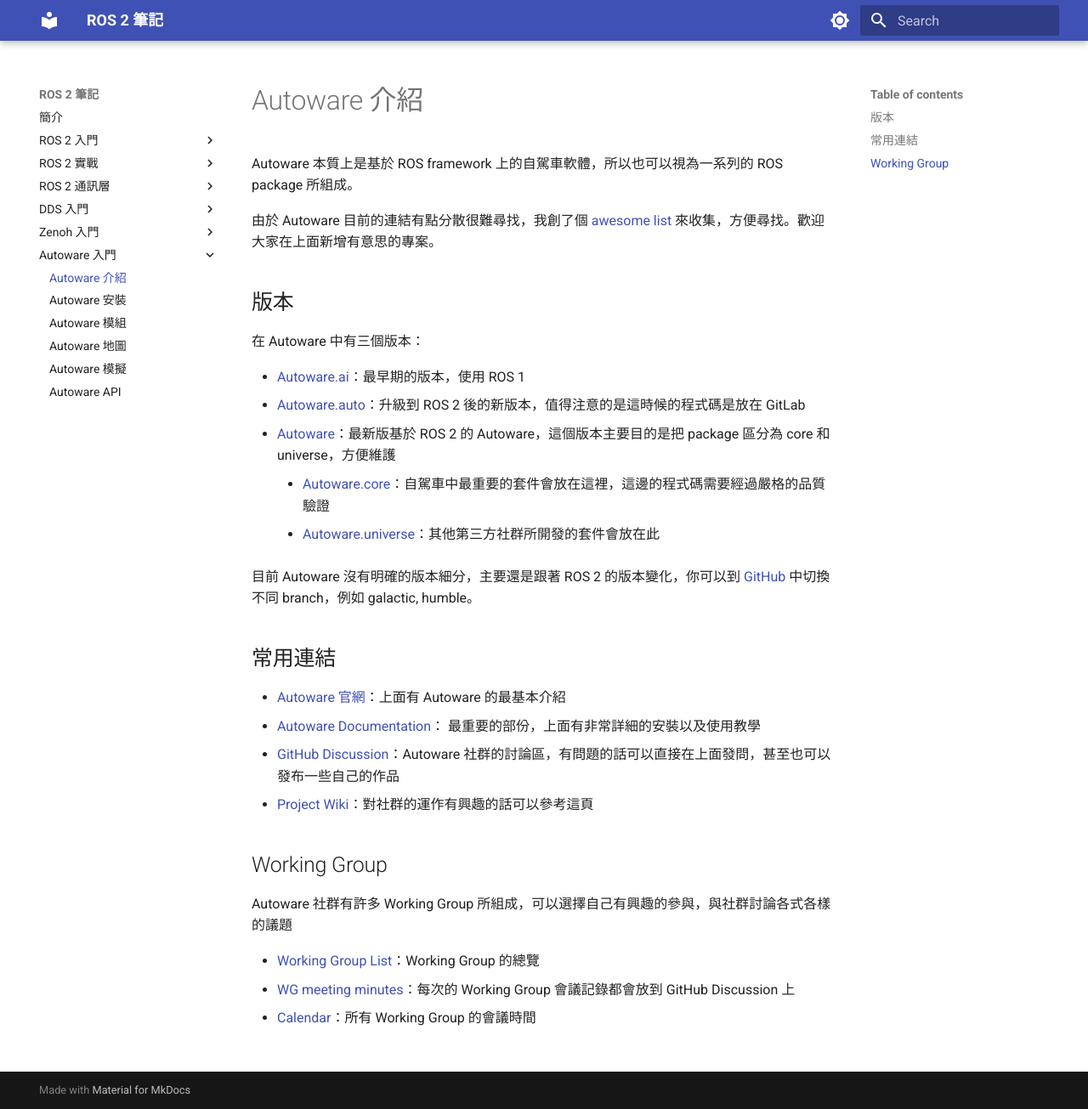
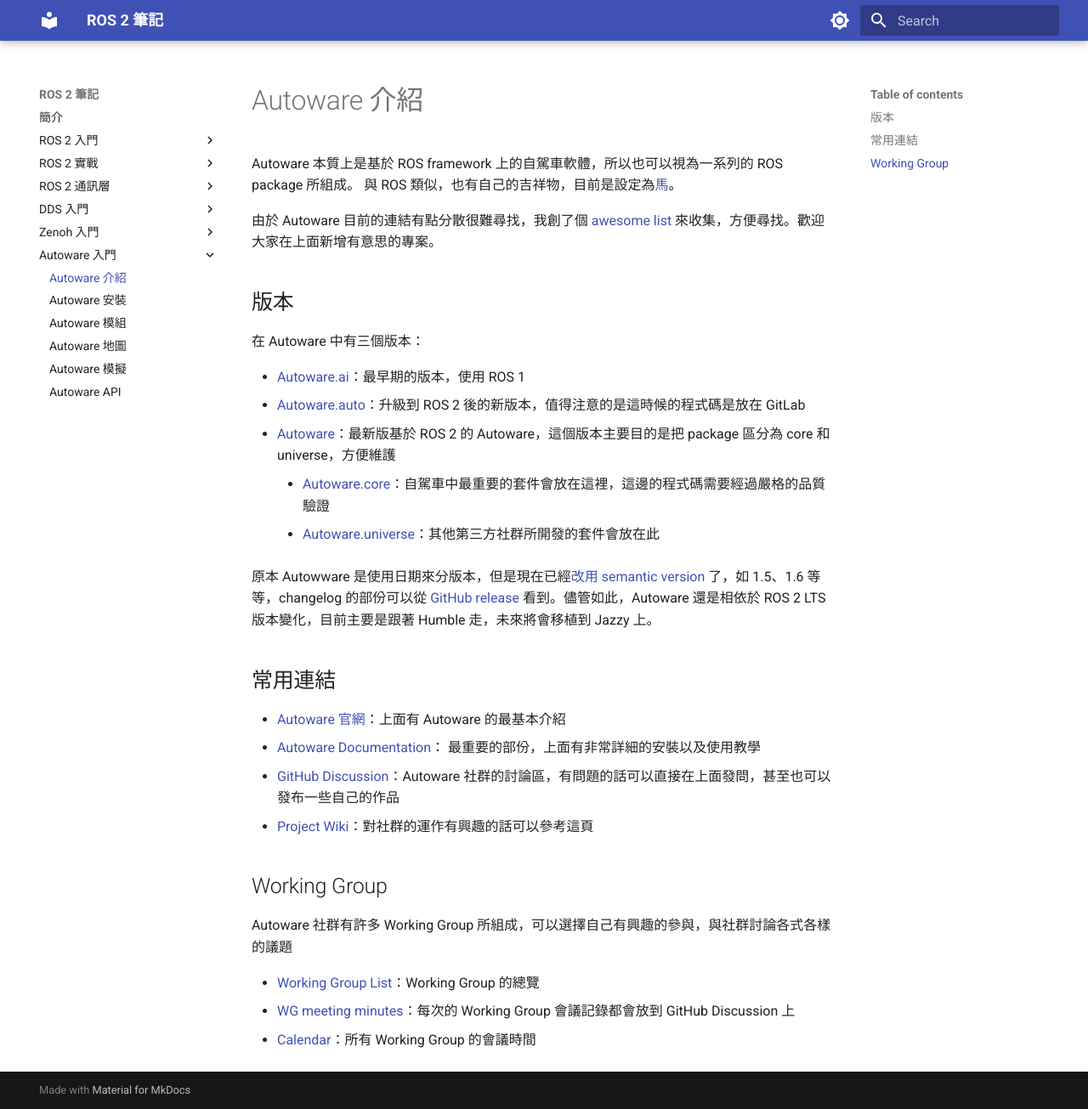
Before and after one commit to evshary/ros2-learning, an MkDocs documentation site: the page built from docs/autoware/introduction.md, in a window 1280 px wide and 1305 px high. Shown: the whole window at 85% size. Built offline with MkDocs 1.6.1 and Material for MkDocs 9.7.7, drawn with Linux system fonts in a browser that asks for light colours.

Commit message:
Update the introduction for Autoware.
Signed-off-by: ChenYing Kuo <evshary@gmail.com>

```diff
--- a/docs/autoware/introduction.md
+++ b/docs/autoware/introduction.md
@@ -7,6 +7,7 @@ keywords:
 ---
 
 Autoware 本質上是基於 ROS framework 上的自駕車軟體，所以也可以視為一系列的 ROS package 所組成。
+與 ROS 類似，也有自己的吉祥物，目前是設定為[馬](https://github.com/orgs/autowarefoundation/discussions/5825)。
 
 由於 Autoware 目前的連結有點分散很難尋找，我創了個 [awesome list](https://github.com/evshary/awesome-autoware/) 來收集，方便尋找。歡迎大家在上面新增有意思的專案。
 
@@ -20,7 +21,7 @@ Autoware 本質上是基於 ROS framework 上的自駕車軟體，所以也可
     * [Autoware.core](https://github.com/autowarefoundation/autoware.core)：自駕車中最重要的套件會放在這裡，這邊的程式碼需要經過嚴格的品質驗證
     * [Autoware.universe](https://github.com/autowarefoundation/autoware.universe)：其他第三方社群所開發的套件會放在此
 
-目前 Autoware 沒有明確的版本細分，主要還是跟著 ROS 2 的版本變化，你可以到 [GitHub](https://github.com/autowarefoundation/autoware) 中切換不同 branch，例如 galactic, humble。
+原本 Autowware 是使用日期來分版本，但是現在已經[改用 semantic version](https://github.com/orgs/autowarefoundation/discussions/6637) 了，如 1.5、1.6 等等，changelog 的部份可以從 [GitHub release](https://github.com/autowarefoundation/autoware/releases) 看到。儘管如此，Autoware 還是相依於 ROS 2 LTS 版本變化，目前主要是跟著 Humble 走，未來將會移植到 Jazzy 上。
 
 ## 常用連結
 
```
